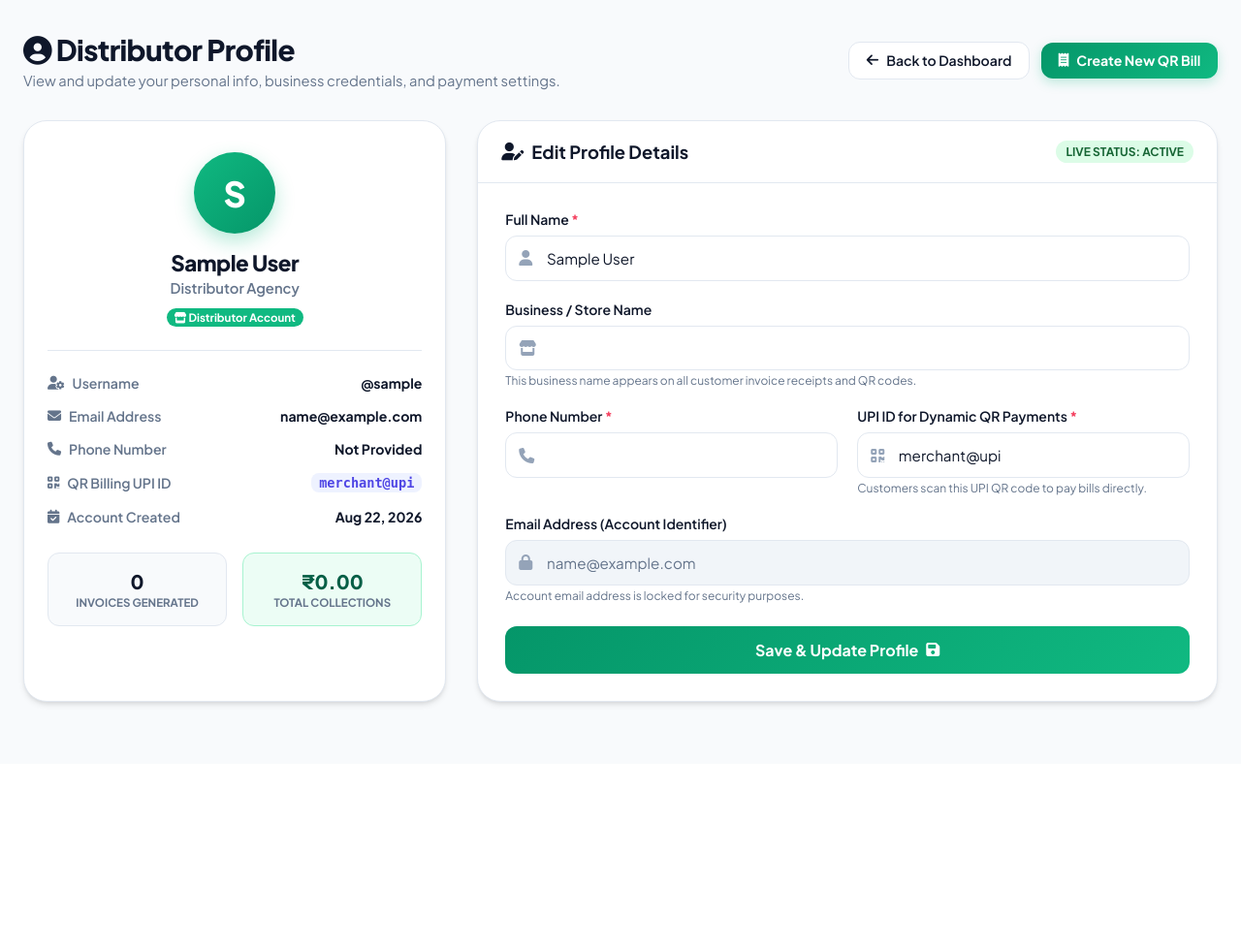
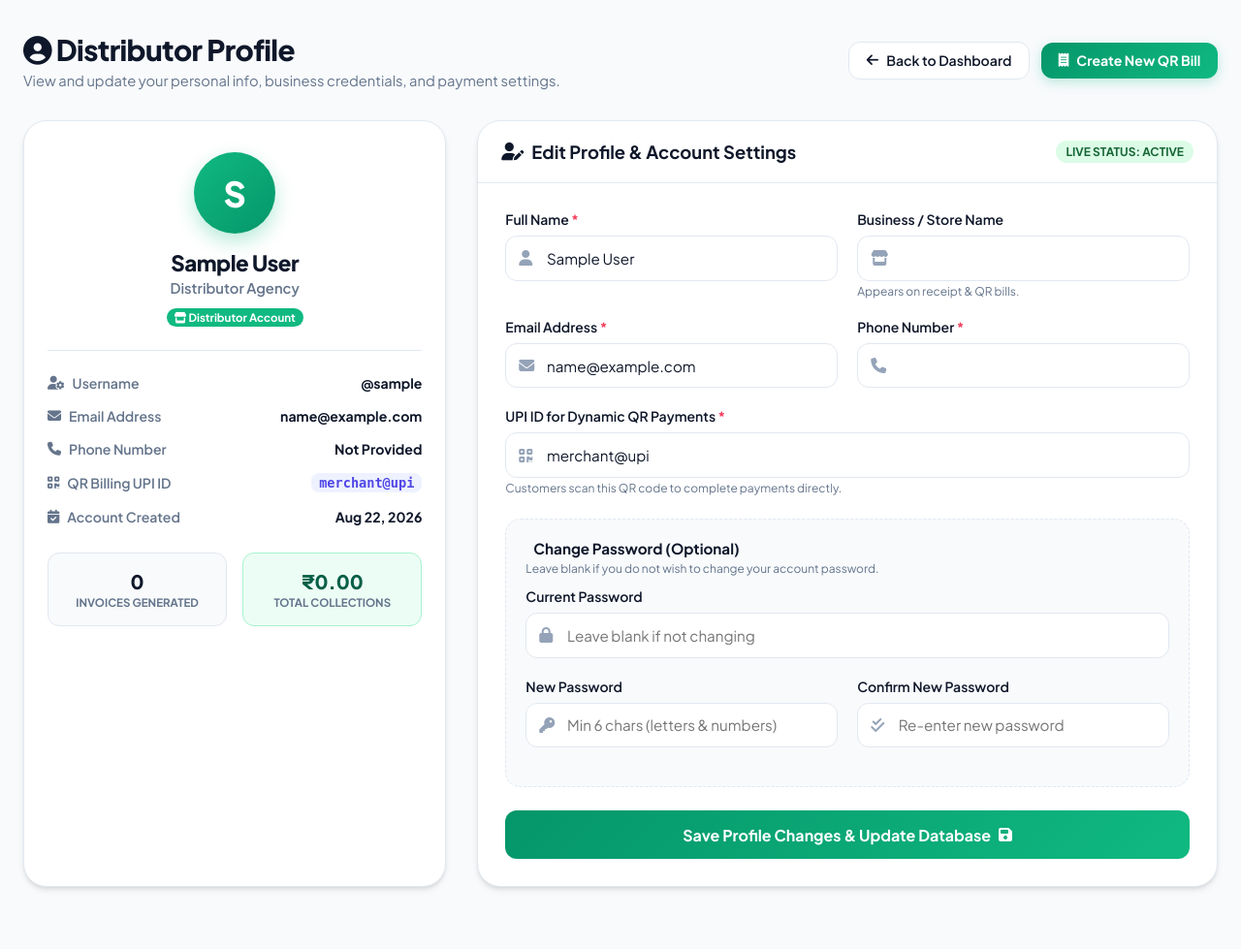
Before and after one commit to parmarkhushi2026-max/AdvanceBillingSystem, a Django app: page /distributor/profile/ in a window 1280 px wide. Shown: the part 66-1045 px from the top of the page at 97% size. Before the commit the page ends 795 px from the top, so only its background shows below. Run offline with Django 5.2, Linux system fonts and the light colour scheme; the visitor is signed in with stand-in values (Sample User, id 1); data comes from the database, SQL or seed files in the repository; data that the repository does not hold is empty.

Commit message:
Add UserProfileUpdateForm with strict field validation, email editing, optional password change, and save_profile DB method

```diff
--- a/billing_app/forms.py
+++ b/billing_app/forms.py
@@ -2,6 +2,7 @@ from django import forms
 from django.contrib.auth.forms import AuthenticationForm
 from django.contrib.auth import authenticate
 from django.core.exceptions import ValidationError
+from .models import UserProfile
 
 class AdminLoginForm(AuthenticationForm):
     """Custom Django Authentication form specifically validating Admin privileges."""
@@ -306,12 +307,16 @@ class DistributorRegistrationForm(forms.Form):
         return cleaned_data
 
 
-class DistributorProfileForm(forms.Form):
-    """Form to update Distributor profile details."""
+class UserProfileUpdateForm(forms.Form):
+    """Form to update User & UserProfile details with validation and DB save method."""
     full_name = forms.CharField(
         label="Full Name",
         max_length=100,
         widget=forms.TextInput(attrs={'class': 'form-input', 'id': 'full_name'})
+    )
+    email = forms.EmailField(
+        label="Email Address",
+        widget=forms.EmailInput(attrs={'class': 'form-input', 'id': 'email'})
     )
     business_name = forms.CharField(
         label="Business / Store Name",
@@ -330,6 +335,27 @@ class DistributorProfileForm(forms.Form):
         widget=forms.TextInput(attrs={'class': 'form-input', 'id': 'upi_id'})
     )
 
+    # Optional Password Change Fields
+    current_password = forms.CharField(
+        label="Current Password",
+        required=False,
+        widget=forms.PasswordInput(attrs={'class': 'form-input', 'placeholder': 'Leave blank if not changing', 'id': 'current_password'})
+    )
+    new_password = forms.CharField(
+        label="New Password",
+        required=False,
+        widget=forms.PasswordInput(attrs={'class': 'form-input', 'placeholder': 'Min 6 chars (letters & numbers)', 'id': 'new_password'})
+    )
+    confirm_new_password = forms.CharField(
+        label="Confirm New Password",
+        required=False,
+        widget=forms.PasswordInput(attrs={'class': 'form-input', 'placeholder': 'Re-enter new password', 'id': 'confirm_new_password'})
+    )
+
+    def __init__(self, *args, **kwargs):
+        self.user = kwargs.pop('user', None)
+        super().__init__(*args, **kwargs)
+
     def clean_full_name(self):
         name = self.cleaned_data.get('full_name', '').strip()
         if len(name) < 2:
@@ -337,6 +363,21 @@ class DistributorProfileForm(forms.Form):
         if not re.match(r"^[a-zA-Z\s\.\']+$", name):
             raise ValidationError("Full Name can only contain letters, spaces, dots, and apostrophes.")
         return name
+
+    def clean_email(self):
+        email = self.cleaned_data.get('email', '').strip().lower()
+        try:
+            validate_email(email)
+        except ValidationError:
+            raise ValidationError("Please enter a valid email address.")
+
+        domain = email.split('@')[-1]
+        if '.' not in domain or len(domain.split('.')[-1]) < 2:
+            raise ValidationError("Please enter an email with a valid domain (e.g. .com, .in).")
+
+        if self.user and User.objects.filter(email__iexact=email).exclude(pk=self.user.pk).exists():
+            raise ValidationError("An account with this email address already exists.")
+        return email
 
     def clean_phone(self):
         phone_raw = self.cleaned_data.get('phone', '').strip()
@@ -350,3 +391,56 @@ class DistributorProfileForm(forms.Form):
         if upi and not re.match(r"^[a-zA-Z0-9\.\-_]{2,100}@[a-zA-Z]{2,30}$", upi):
             raise ValidationError("Please enter a valid UPI handle (e.g. name@upi, store@okicici).")
         return upi
+
+    def clean(self):
+        cleaned_data = super().clean()
+        curr_pwd = cleaned_data.get('current_password')
+        new_pwd = cleaned_data.get('new_password')
+        confirm_pwd = cleaned_data.get('confirm_new_password')
+
+        if curr_pwd or new_pwd or confirm_pwd:
+            if not curr_pwd:
+                self.add_error('current_password', "Please enter your current password to set a new password.")
+            elif self.user and not self.user.check_password(curr_pwd):
+                self.add_error('current_password', "Current password is incorrect.")
+
+            if not new_pwd:
+                self.add_error('new_password', "Please enter a new password.")
+            else:
+                if len(new_pwd) < 6:
+                    self.add_error('new_password', "New password must be at least 6 characters long.")
+                if not re.search(r'[a-zA-Z]', new_pwd):
+                    self.add_error('new_password', "New password must contain at least one letter.")
+                if not re.search(r'[0-9]', new_pwd):
+                    self.add_error('new_password', "New password must contain at least one number.")
+
+            if new_pwd and confirm_pwd and new_pwd != confirm_pwd:
+                self.add_error('confirm_new_password', "New passwords do not match.")
+
+        return cleaned_data
+
+    def save_profile(self, user):
+        """Save updated profile data and optional new password directly to Database."""
+        full_name = self.cleaned_data['full_name'].strip()
+        name_parts = full_name.split(' ', 1)
+        user.first_name = name_parts[0]
+        user.last_name = name_parts[1] if len(name_parts) > 1 else ''
+        user.email = self.cleaned_data['email']
+
+        new_pwd = self.cleaned_data.get('new_password')
+        if new_pwd:
+            user.set_password(new_pwd)
+
+        user.save()
+
+        profile, _ = UserProfile.objects.get_or_create(user=user)
+        profile.business_name = self.cleaned_data.get('business_name', '').strip()
+        profile.phone = self.cleaned_data.get('phone', '').strip()
+        profile.upi_id = self.cleaned_data.get('upi_id', '').strip()
+        profile.save()
+
+        return user, profile
+
+
+# Alias for backward compatibility
+DistributorProfileForm = UserProfileUpdateForm
--- a/billing_app/views.py
+++ b/billing_app/views.py
@@ -494,28 +494,27 @@ def distributor_profile_view(request):
     full_name = user.get_full_name() or user.username
 
     if request.method == 'POST':
-        form = DistributorProfileForm(request.POST)
+        form = DistributorProfileForm(request.POST, user=user)
         if form.is_valid():
-            new_full_name = form.cleaned_data['full_name'].strip()
-            name_parts = new_full_name.split(' ', 1)
-            user.first_name = name_parts[0]
-            user.last_name = name_parts[1] if len(name_parts) > 1 else ''
-            user.save()
+            pwd_changed = bool(form.cleaned_data.get('new_password'))
+            user, profile = form.save_profile(user)
 
-            profile.business_name = form.cleaned_data.get('business_name', '').strip()
-            profile.phone = form.cleaned_data.get('phone', '').strip()
-            profile.upi_id = form.cleaned_data.get('upi_id', '').strip()
-            profile.save()
+            if pwd_changed:
+                from django.contrib.auth import update_session_auth_hash
+                update_session_auth_hash(request, user)
+                messages.success(request, "🎉 Profile and password updated successfully in Database!")
+            else:
+                messages.success(request, "🎉 Profile details updated and saved to Database successfully!")
 
-            messages.success(request, "🎉 Profile details updated successfully!")
             return redirect('distributor_profile')
         else:
             for field, errors in form.errors.items():
                 for err in errors:
                     messages.error(request, f"{field.replace('_', ' ').title()}: {err}")
     else:
-        form = DistributorProfileForm(initial={
+        form = DistributorProfileForm(user=user, initial={
             'full_name': full_name,
+            'email': user.email or '',
             'business_name': profile.business_name or '',
             'phone': profile.phone or '',
             'upi_id': profile.upi_id or 'merchant@upi',
--- a/static/css/style.css
+++ b/static/css/style.css
@@ -1439,6 +1439,33 @@ body {
     cursor: not-allowed;
 }
 
+.password-change-box {
+    background: #f8fafc;
+    border: 1px dashed var(--border-color);
+    border-radius: var(--radius-lg);
+    padding: 1.25rem;
+    margin-top: 1.5rem;
+}
+
+.password-box-title {
+    font-size: 0.95rem;
+    font-weight: 700;
+    color: var(--secondary);
+    display: flex;
+    align-items: center;
+    gap: 8px;
+    margin-bottom: 0.25rem;
+}
+
+.mb-3 {
+    margin-bottom: 0.75rem !important;
+}
+
 .mt-4 {
     margin-top: 1.5rem !important;
 }
+
+
+.mt-4 {
+    margin-top: 1.5rem !important;
+}
--- a/templates/dashboard/distributor_profile.html
+++ b/templates/dashboard/distributor_profile.html
@@ -76,61 +76,127 @@
     <div class="profile-card-edit">
         <div class="card-header-clean">
             <h2 class="card-title-clean">
-                <i class="fa-solid fa-user-pen"></i> Edit Profile Details
+                <i class="fa-solid fa-user-pen"></i> Edit Profile & Account Settings
             </h2>
             <span class="badge-status paid">Live Status: Active</span>
         </div>
 
-        <form method="POST" action="{% url 'distributor_profile' %}" class="profile-form-padding">
+        <form method="POST" action="{% url 'distributor_profile' %}" class="profile-form-padding" novalidate>
             {% csrf_token %}
 
+            <div class="form-row">
+                <!-- Full Name -->
                 <div class="form-group">
                     <label for="full_name" class="form-label">Full Name <span class="required-star">*</span></label>
                     <div class="input-icon-group">
                         <i class="fa-solid fa-user"></i>
                         {{ form.full_name }}
                     </div>
+                    {% if form.full_name.errors %}
+                        <div class="field-error-text"><i class="fa-solid fa-circle-exclamation"></i> {{ form.full_name.errors.0 }}</div>
+                    {% endif %}
                 </div>
 
+                <!-- Business Name -->
                 <div class="form-group">
                     <label for="business_name" class="form-label">Business / Store Name</label>
                     <div class="input-icon-group">
                         <i class="fa-solid fa-store"></i>
                         {{ form.business_name }}
                     </div>
-                <div class="field-hint-text">This business name appears on all customer invoice receipts and QR codes.</div>
+                    {% if form.business_name.errors %}
+                        <div class="field-error-text"><i class="fa-solid fa-circle-exclamation"></i> {{ form.business_name.errors.0 }}</div>
+                    {% else %}
+                        <div class="field-hint-text">Appears on receipt & QR bills.</div>
+                    {% endif %}
+                </div>
             </div>
 
             <div class="form-row">
+                <!-- Email Address -->
+                <div class="form-group">
+                    <label for="email" class="form-label">Email Address <span class="required-star">*</span></label>
+                    <div class="input-icon-group">
+                        <i class="fa-solid fa-envelope"></i>
+                        {{ form.email }}
+                    </div>
+                    {% if form.email.errors %}
+                        <div class="field-error-text"><i class="fa-solid fa-circle-exclamation"></i> {{ form.email.errors.0 }}</div>
+                    {% endif %}
+                </div>
+
+                <!-- Phone Number -->
                 <div class="form-group">
                     <label for="phone" class="form-label">Phone Number <span class="required-star">*</span></label>
                     <div class="input-icon-group">
                         <i class="fa-solid fa-phone"></i>
                         {{ form.phone }}
                     </div>
+                    {% if form.phone.errors %}
+                        <div class="field-error-text"><i class="fa-solid fa-circle-exclamation"></i> {{ form.phone.errors.0 }}</div>
+                    {% endif %}
+                </div>
             </div>
 
+            <!-- UPI ID -->
             <div class="form-group">
                 <label for="upi_id" class="form-label">UPI ID for Dynamic QR Payments <span class="required-star">*</span></label>
                 <div class="input-icon-group">
                     <i class="fa-solid fa-qrcode"></i>
                     {{ form.upi_id }}
                 </div>
-                    <div class="field-hint-text">Customers scan this UPI QR code to pay bills directly.</div>
+                {% if form.upi_id.errors %}
+                    <div class="field-error-text"><i class="fa-solid fa-circle-exclamation"></i> {{ form.upi_id.errors.0 }}</div>
+                {% else %}
+                    <div class="field-hint-text">Customers scan this QR code to complete payments directly.</div>
+                {% endif %}
+            </div>
+
+            <!-- Optional Password Change Box -->
+            <div class="password-change-box">
+                <div class="password-box-title">
+                    <i class="fa-solid fa-shield-keyhole"></i> Change Password (Optional)
+                </div>
+                <div class="field-hint-text mb-3">Leave blank if you do not wish to change your account password.</div>
+
+                <div class="form-group">
+                    <label for="current_password" class="form-label">Current Password</label>
+                    <div class="input-icon-group">
+                        <i class="fa-solid fa-lock"></i>
+                        {{ form.current_password }}
+                    </div>
+                    {% if form.current_password.errors %}
+                        <div class="field-error-text"><i class="fa-solid fa-circle-exclamation"></i> {{ form.current_password.errors.0 }}</div>
+                    {% endif %}
+                </div>
+
+                <div class="form-row">
+                    <div class="form-group">
+                        <label for="new_password" class="form-label">New Password</label>
+                        <div class="input-icon-group">
+                            <i class="fa-solid fa-key"></i>
+                            {{ form.new_password }}
+                        </div>
+                        {% if form.new_password.errors %}
+                            <div class="field-error-text"><i class="fa-solid fa-circle-exclamation"></i> {{ form.new_password.errors.0 }}</div>
+                        {% endif %}
+                    </div>
+
+                    <div class="form-group">
+                        <label for="confirm_new_password" class="form-label">Confirm New Password</label>
+                        <div class="input-icon-group">
+                            <i class="fa-solid fa-check-double"></i>
+                            {{ form.confirm_new_password }}
+                        </div>
+                        {% if form.confirm_new_password.errors %}
+                            <div class="field-error-text"><i class="fa-solid fa-circle-exclamation"></i> {{ form.confirm_new_password.errors.0 }}</div>
+                        {% endif %}
+                    </div>
                 </div>
             </div>
 
-            <div class="form-group">
-                <label class="form-label">Email Address (Account Identifier)</label>
-                <div class="input-icon-group">
-                    <i class="fa-solid fa-lock"></i>
-                    <input type="text" class="form-input read-only-input" value="{{ user_obj.email }}" readonly disabled>
-                </div>
-                <div class="field-hint-text">Account email address is locked for security purposes.</div>
-            </div>
-
             <button type="submit" class="btn-submit-auth btn-submit-emerald mt-4">
-                <span>Save & Update Profile</span>
+                <span>Save Profile Changes & Update Database</span>
                 <i class="fa-solid fa-floppy-disk"></i>
             </button>
         </form>
```
Lines whose indentation alone changed are shown as unchanged.
